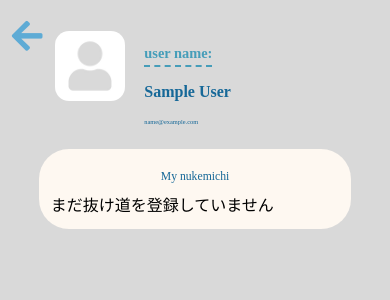
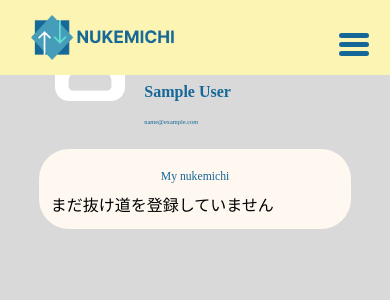
Before and after one commit to Theego99/HEW_DiegoAlonsoCa-izares, a PHP site: page /mypage.php in a window 390 px wide. Shown: the top 300 px of the page. Run offline with PHP 8.4, Linux system fonts and the light colour scheme; the visitor is signed in with stand-in values (Sample User, id 1); data that the repository does not hold is empty; some libraries are stand-ins or nearby versions.

Commit message:
Add files via upload

```diff
--- a/mypage.php
+++ b/mypage.php
@@ -12,8 +12,8 @@ if (isset($_SESSION["user_id"])) {
     $result = $mysqli->query($sql);
 
     $user = $result->fetch_assoc();
-}else{
-    header("Location: add-route.html");
+} else {
+    header("Location: index.html");
 }
 
 ?>
@@ -38,6 +38,43 @@ if (isset($_SESSION["user_id"])) {
 
 
 <body>
+<header class="header">
+        <img class="logoimage" src="./design/images/NUKEMICHI.png">
+        <!-- ヘッダーロゴ -->
+        <div class="logo"></div>
+        <!-- ハンバーガーメニュー部分 -->
+        <div class="nav">
+            <!-- ハンバーガーメニューの表示・非表示を切り替えるチェックボックス -->
+            <input id="drawer_input" class="drawer_hidden" type="checkbox">
+
+            <!-- ハンバーガーアイコン -->
+            <label for="drawer_input" class="drawer_open"><span></span></label>
+            <!-- メニュー -->
+            <nav class="nav_content">
+                <ul class="nav_list">
+                    <!-- 三本線のやつ -->
+                    <a href="search-page.php" class="musimegame">
+                        <img src="./design/images/search.svg">
+                        <li class="nav_item">SEARCH</li>
+                    </a>
+                    <a href="add-route.html" class="arrow">
+                        <img src="./design/images/arrow.svg">
+                        <li class="nav_item">NEW SHORTCUT</li>
+                    </a>
+
+                    <a href="mypage.php" class="hito">
+                        <img src="./design/images/user.svg">
+                        <li class="nav_item">MY PAGE</li>
+                    </a>
+
+                    <a href="index.html" class="tikyuugi">
+                        <img src="./design/images/logout.svg">
+                        <li class="nav_item">LOG OUT</li>
+                    </a>
+                </ul>
+            </nav>
+        </div>
+    </header>
     <div class="mypage:">
         <?php if (isset($user)) : ?>
             <article class="user-box">
@@ -87,9 +124,4 @@ if (isset($_SESSION["user_id"])) {
         ?>
     </div>
     <script src="./searched_map.js"></script>
-    <!-- reset password -->
-    <a href="./add-route.html" class="back-arrow">
-        <i class="fas fa-arrow-left"></i>
-    </a>
-
 </body>
--- a/style.css
+++ b/style.css
@@ -58,15 +58,10 @@ li {
 
 /* ハンバーガーアイコンの設置スペース */
 .drawer_open {
-    display: flex;
-    height: 100px;
-    width: 80px;
-    right: 20px;
-    justify-content: center;
-    align-items: center;
-    position: relative;
+    right: -94vw;
+    top: 6%;
+    position: fixed;
     z-index: 100;
-    /* 重なり順を一番上にする */
     cursor: pointer;
 }
 
@@ -718,6 +685,9 @@ footer {
         max-width: none;
     }
 
+    .drawer_open{
+        right: -89vw;
+    }
     @media (min-aspect-ratio: 516/962) {
         footer {
             position: relative;
@@ -849,7 +819,10 @@ footer {
         height: 5px;
         width: 30px;
     }
-
+    .drawer_open{
+        right: -87vw;
+        top:5%;
+    }
     #drawer_input:checked~.nav_content {
         left: 0%;
         /* メニューを画面に入れる */
```
Also changed, not shown: other parts of style.css (+14 -36 lines), add-route.html (+12 -12 lines), search-page.php (+12 -12 lines).
